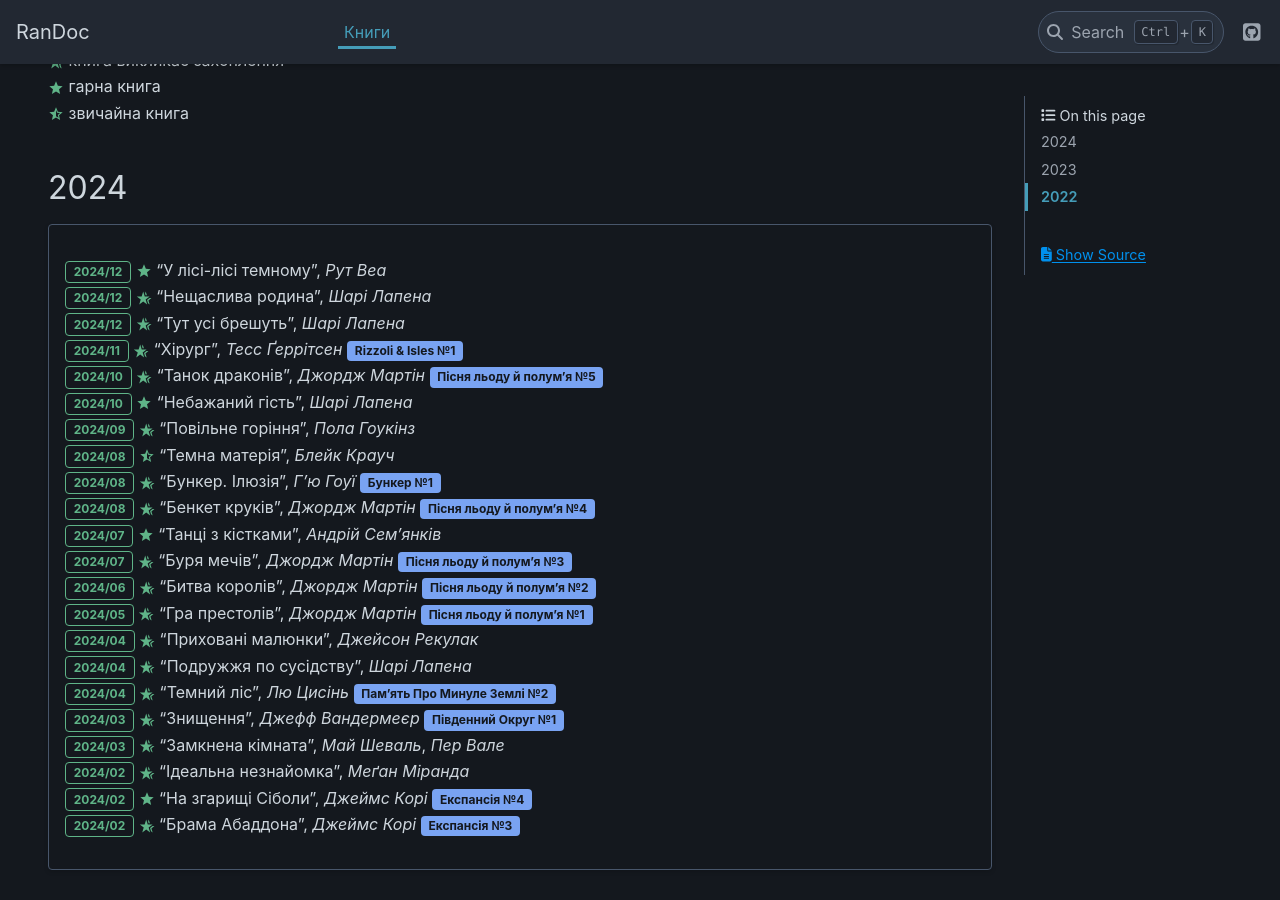
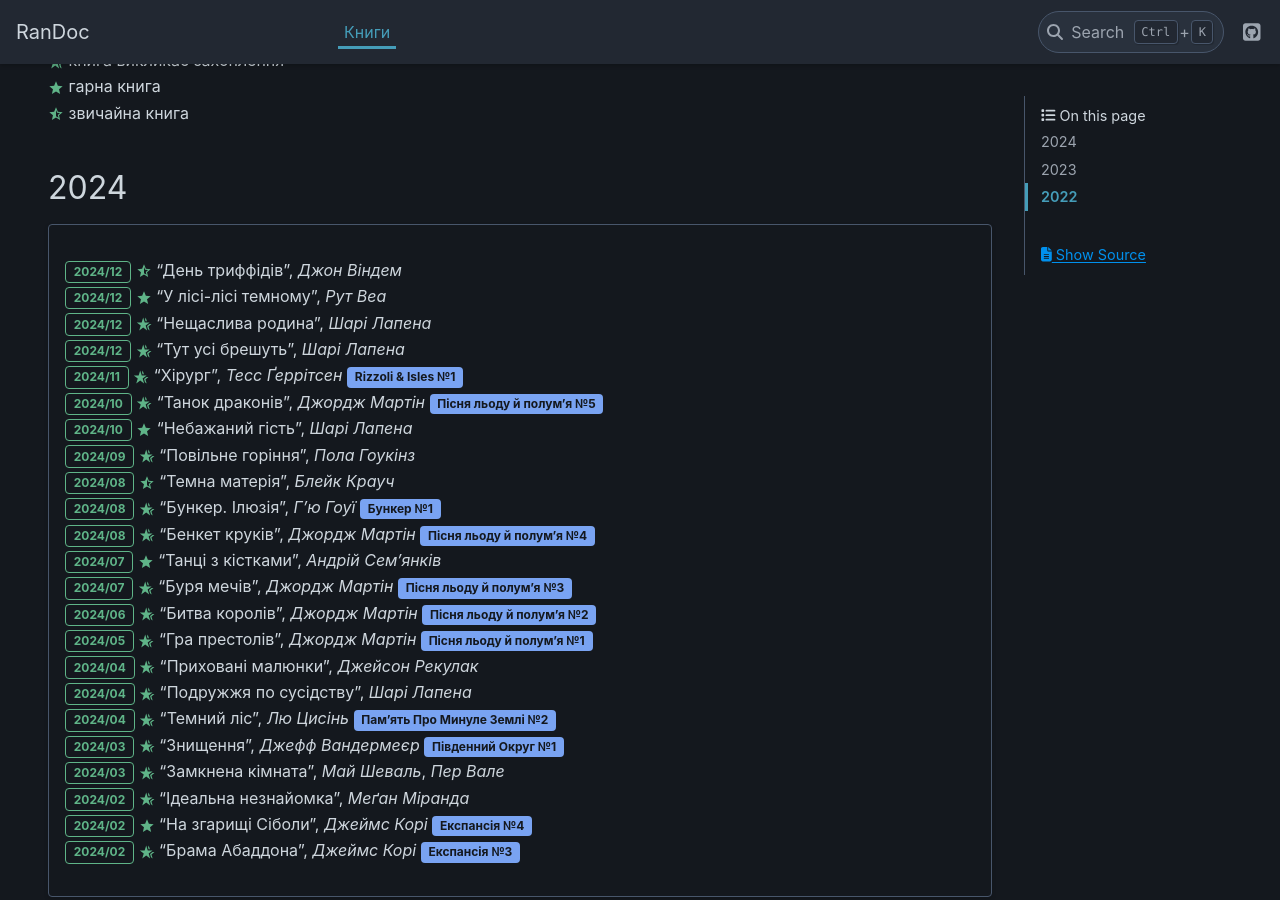
Before and after one commit to grembeter/randoc, a Sphinx documentation site: the page built from docs/source/books.rst, in a window 1280 px wide and 900 px high, scrolled down 408 px. Built offline with Sphinx 7.4.7 and the PyData theme 0.15.4, drawn with Linux system fonts in a browser that asks for light colours.

Commit message:
books: add The Day of the Triffids
Signed-off-by: Grygorii Tertychnyi <grembeter@gmail.com>

```diff
--- a/docs/source/books.rst
+++ b/docs/source/books.rst
@@ -27,6 +27,7 @@
 
 .. card::
 
+   | :bdg-success-line:`2024/12` |-| "День триффідів", *Джон Віндем*
    | :bdg-success-line:`2024/12` |/| "У лісі-лісі темному", *Рут Веа*
    | :bdg-success-line:`2024/12` |+| "Нещаслива родина", *Шарі Лапена*
    | :bdg-success-line:`2024/12` |+| "Тут усі брешуть", *Шарі Лапена*
```
